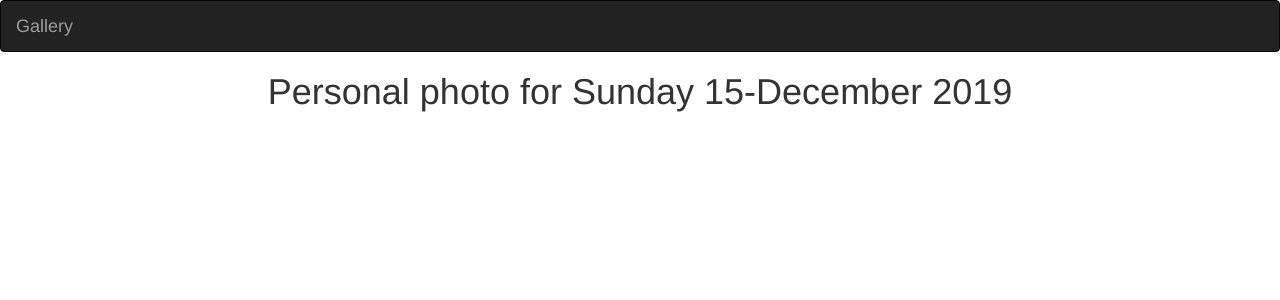
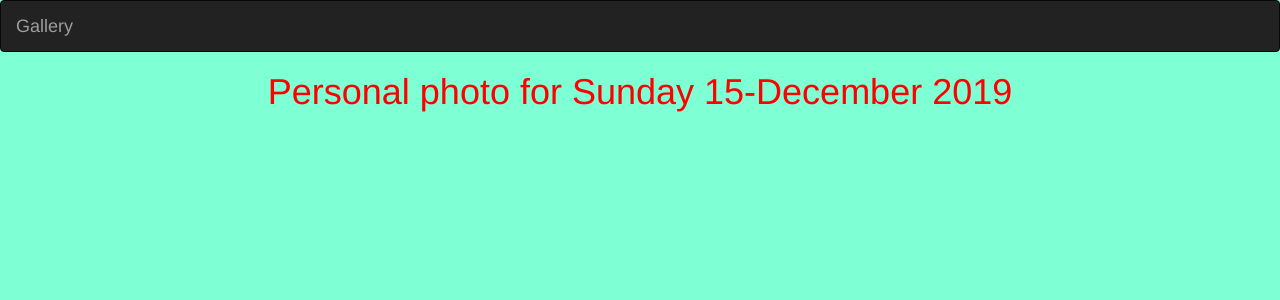
Before and after one commit to Leina33/Gallery, a Django app: a page that uses personal/templates/all-personal/base.html in a window 1280 px wide. Shown: the top 300 px of the page. Run offline with Django 3.2, Linux system fonts and the light colour scheme; some libraries are stand-ins or nearby versions.

Commit message:
styling the pages

```diff
--- a/personal/templates/all-personal/base.html
+++ b/personal/templates/all-personal/base.html
@@ -12,7 +12,7 @@
 
         {% block styles %}
         {% bootstrap_css %}
-        <link rel="stylesheet" href="{% static 'css/basepersonal' %}">
+        <link rel="stylesheet" href="{% static 'css/basepersonal.css' %}">
         {% endblock %}
     </head>
     <body>
--- a/static/css/basepersonal.css
+++ b/static/css/basepersonal.css
@@ -1,4 +1,8 @@
+
+body{
+    background-color: aquamarine;
+}
 h1
 {
-  color: wheat;
+  color: red;
 }
```
